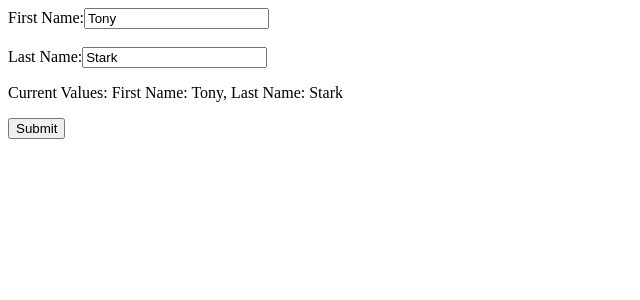
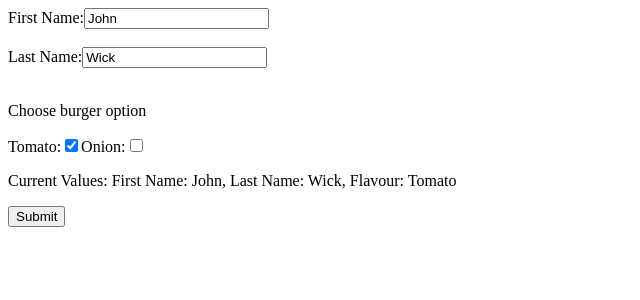
Before and after one commit to ajitoriginal/ReactJs, a React (Vite) app in the folder W3Schools/my-react-app/: page / in a window 1280 px wide. Shown: the top 300 px of the page, without its empty margins (0-640 px from the left). Built offline with nearby package versions, Linux system fonts and the light colour scheme.

Commit message:
React Checkbox

```diff
--- a/W3Schools/my-react-app/src/main.jsx
+++ b/W3Schools/my-react-app/src/main.jsx
@@ -3,17 +3,26 @@ import {createRoot} from 'react-dom/client'
 
 function MyForm() {
   const [inputs, setInputs] = useState({
-    firstName: "Tony",
-    lastName: "Stark"
+    firstName: 'John',
+    lastName: 'Wick',
+    tomato: true,
+    onion: false
   })
   const handleChange = (e) => {
-    const {name, value} = e.target
+    const target = e.target
+    const name = target.name
+    const value = target.type === "checkbox" ? target.checked : target.value
     setInputs({...inputs, [name]: value})
   }
 
   const handleSubmit = (e) => {
+
+    const flavour = inputs.tomato && inputs.onion ? 'Tomato & Onion' :
+                    inputs.tomato ? 'Tomato' :
+                    inputs.onion ? 'Onion' :
+                    'Plain'
+    alert(`Current Values: First Name: ${inputs.firstName}, Last Name: ${inputs.lastName}, Flavour: ${flavour}`)
     e.preventDefault()
-    alert(`Current Values: First Name: ${inputs.firstName}, Last Name: ${inputs.lastName}`)
   }
 
   return (
@@ -38,8 +47,34 @@ function MyForm() {
           onChange={handleChange}
         />
       </label>
+      <br />
+      <br />
+      <p>Choose burger option</p>
+      <label>
+        Tomato:
+        <input
+          type="checkbox"
+          name="tomato"
+          checked={inputs.tomato}
+          onChange={handleChange}
+        />
+      </label>
+      <label>
+        Onion:
+        <input
+          type="checkbox"
+          name="onion"
+          checked={inputs.onion}
+          onChange={handleChange}
+        />
+      </label>
       <p>
-        Current Values: First Name: {inputs.firstName}, Last Name: {inputs.lastName}
+        Current Values: First Name: {inputs.firstName}, Last Name: {inputs.lastName}, Flavour: {
+          inputs.tomato && inputs.onion ? 'Tomato & Onion' :
+          inputs.tomato ? 'Tomato' :
+          inputs.onion ? 'Onion' :
+          'Plain'
+        }
       </p>
       <button type="submit">Submit</button>
     </form>
```
